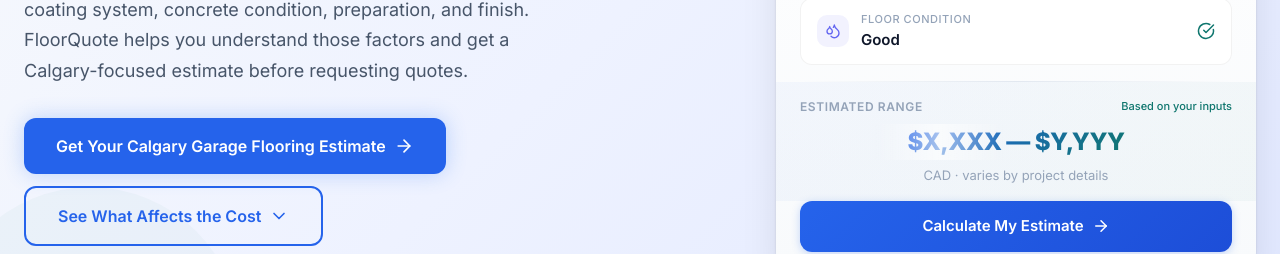
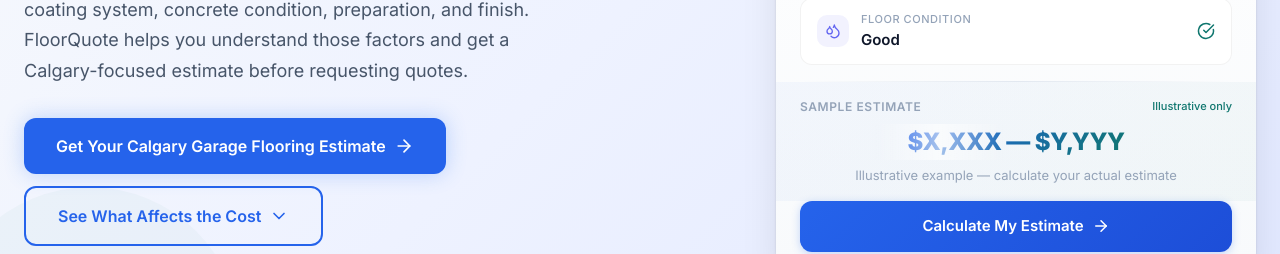
Before and after one commit to MohammedAsmah/FloorQuote, a Next.js app in the folder floorquote/: page /calgary-garage-flooring-cost in a window 1280 px wide. Shown: the part 402-656 px from the top of the page. Built offline with nearby package versions, Linux system fonts and the light colour scheme.

Commit message:
fix the cost page placeholder

```diff
--- a/floorquote/src/components/calgary-cost/CostHero.tsx
+++ b/floorquote/src/components/calgary-cost/CostHero.tsx
@@ -180,10 +180,10 @@
             <div className="cost-card-result">
               <div style={{ display: 'flex', alignItems: 'center', justifyContent: 'space-between', marginBottom: '0.5rem' }}>
                 <span style={{ fontSize: '0.75rem', fontWeight: '600', color: colors.text.muted, textTransform: 'uppercase', letterSpacing: '0.05em' }}>
-                  Estimated range
+                  Sample estimate
                 </span>
                 <span style={{ fontSize: '0.6875rem', fontWeight: '500', color: colors.accent.teal }}>
-                  Based on your inputs
+                  Illustrative only
                 </span>
               </div>
               <div className="cost-card-shimmer">
@@ -192,7 +192,7 @@
                 </span>
               </div>
               <div style={{ fontSize: '0.8125rem', color: colors.text.muted, marginTop: '0.375rem' }}>
-                CAD · varies by project details
+                Illustrative example — calculate your actual estimate
               </div>
             </div>
 
```
